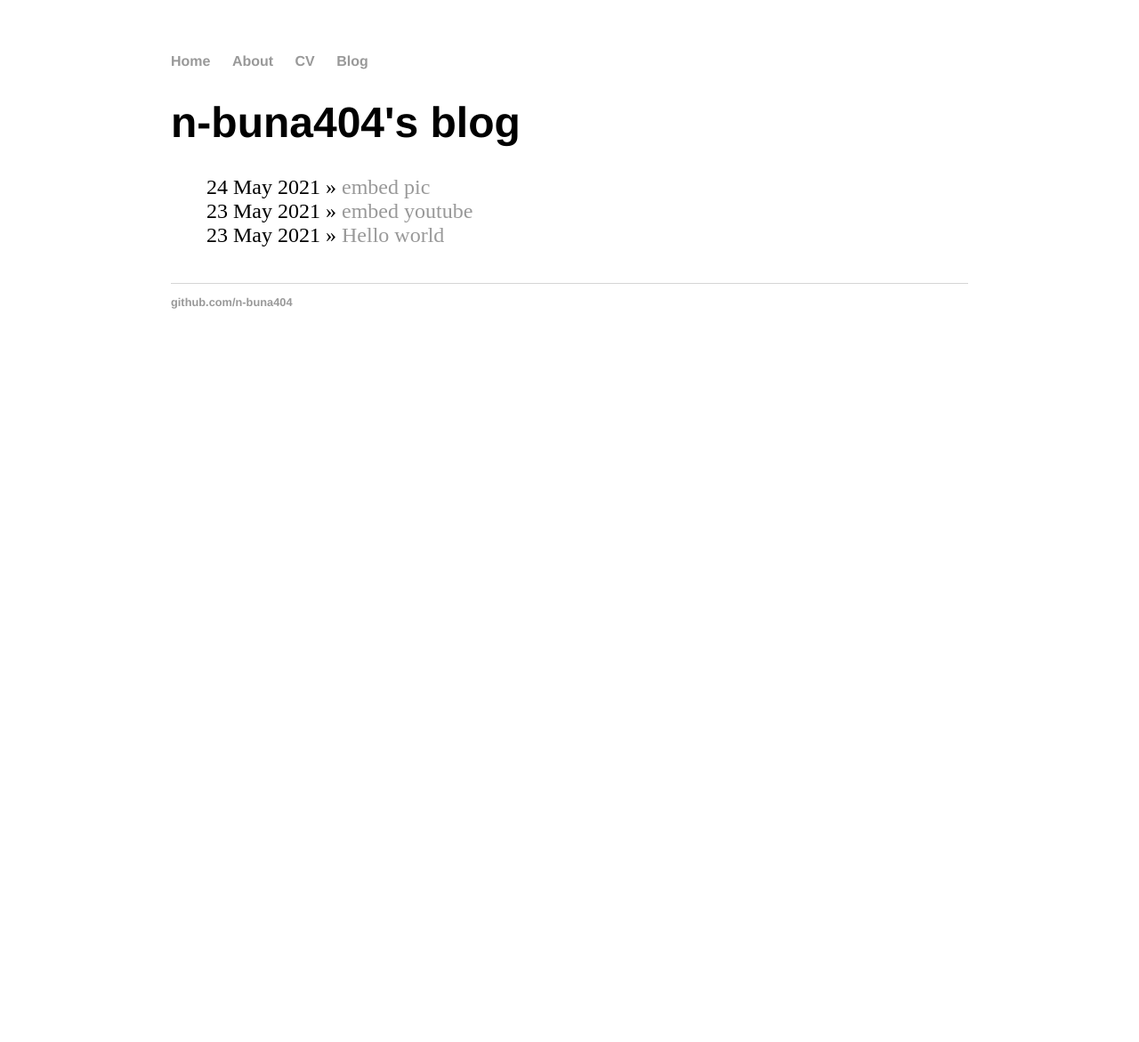
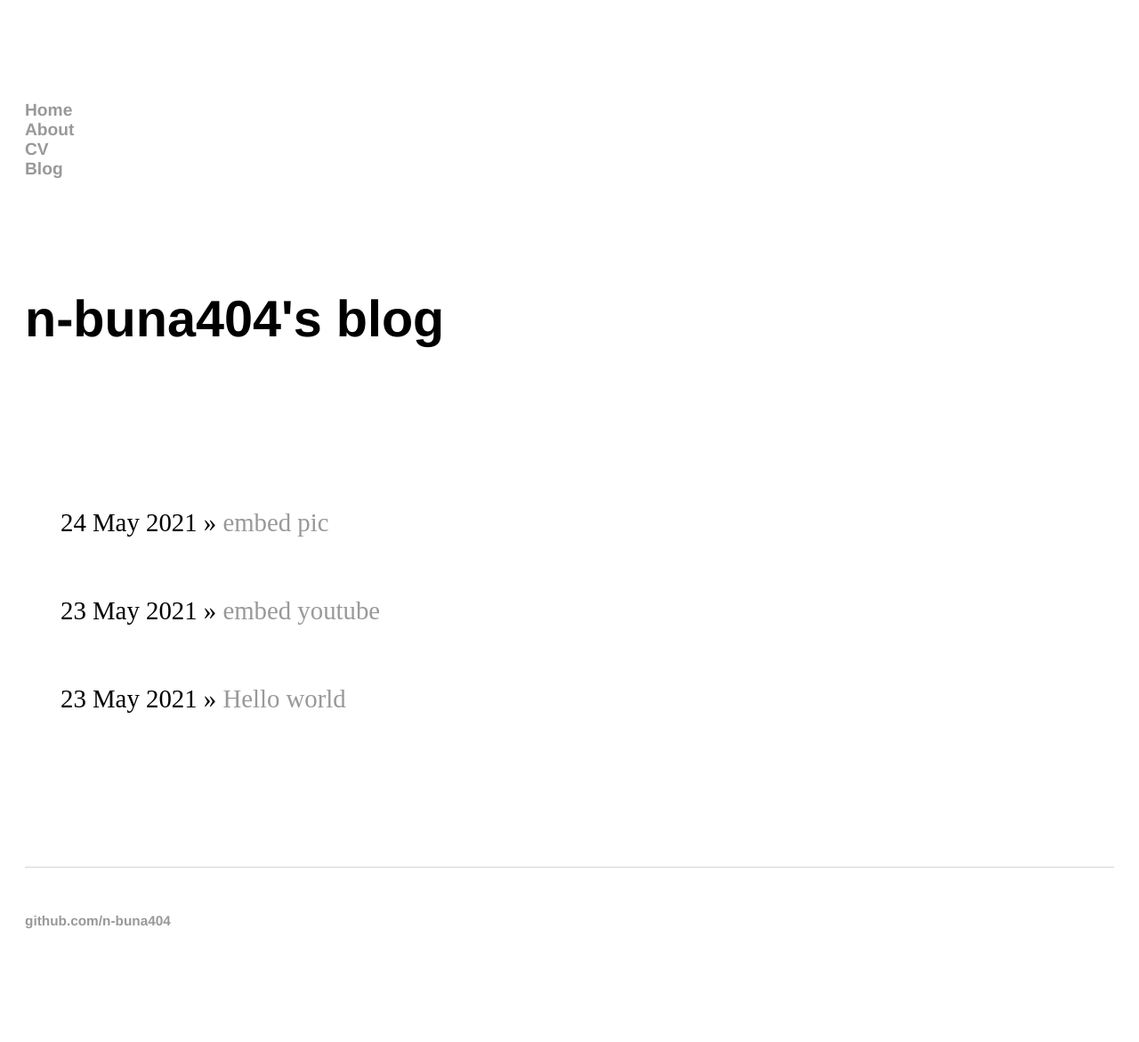
Before and after one commit to n-buna404/n-buna404.github.io, a Jekyll site: the page built from blog/index.html, in a window 1280 px wide. Shown: the whole page at 89% size. Built offline with Jekyll 4.4.1, drawn with Linux system fonts in a browser that asks for light colours; before the commit the page ends 900 px from its top, so only the background shows below that.

Commit message:
Update main.css

```diff
--- a/css/main.css
+++ b/css/main.css
@@ -1,6 +1,7 @@
 body {
-   	margin: 60px auto;
-    	width: 70%;
+   	white-space: pre-line;
+	padding: 20px;
+	font-size: larger;
 }
 .body2 {
 	white-space: pre-line;
```
